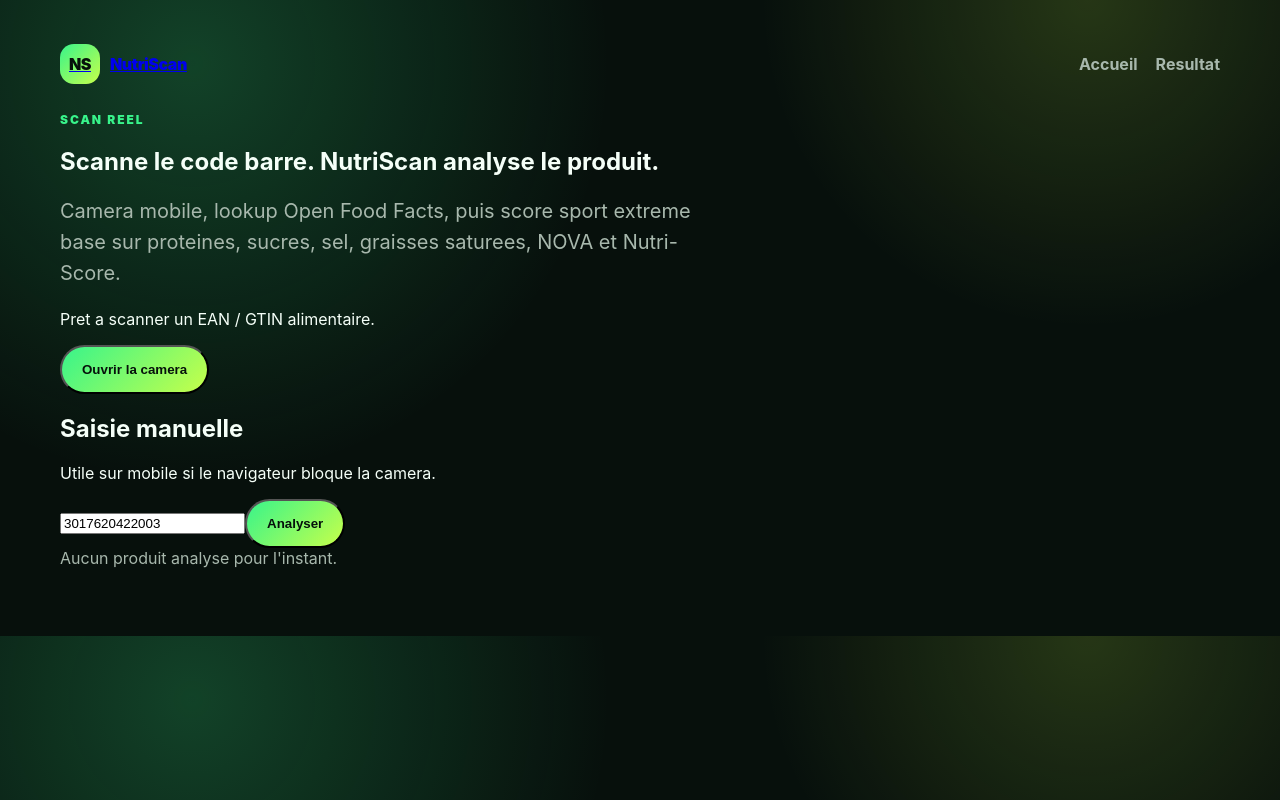
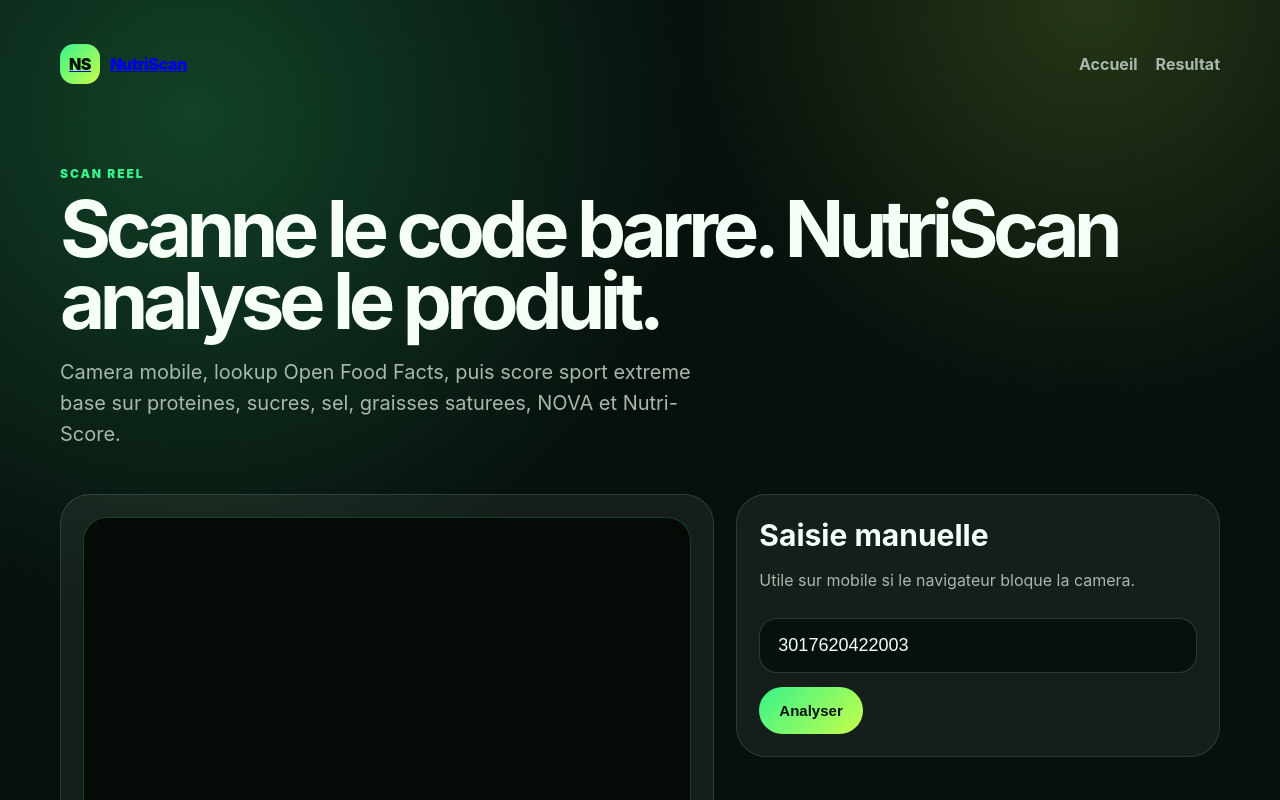
Before and after one commit to pharmaexport/NutriScan, a Next.js app: page /scan in a window 1280 px wide. Shown: the top 800 px of the page. Built offline with nearby package versions, Linux system fonts and the light colour scheme.

Commit message:
Apply scanner page styles

```diff
--- a/app/scan/ScannerClient.tsx
+++ b/app/scan/ScannerClient.tsx
@@ -1,6 +1,7 @@
 "use client";
 
 import { useEffect, useMemo, useRef, useState } from "react";
+import styles from "./scan.module.css";
 
 type Product = {
   name: string;
@@ -126,13 +127,13 @@ export default function ScannerClient() {
   }, []);
 
   return (
-    <main className="pageShell scannerPage">
+    <main className={`pageShell ${styles.scannerPage}`}>
       <nav className="topbar">
         <a className="brand" href="/"><span>NS</span> NutriScan</a>
         <div className="navLinks"><a href="/">Accueil</a><a href="#result">Resultat</a></div>
       </nav>
 
-      <section className="scannerHero">
+      <section className={styles.scannerHero}>
         <div>
           <p className="eyebrow">Scan reel</p>
           <h1>Scanne le code barre. NutriScan analyse le produit.</h1>
@@ -140,36 +141,36 @@ export default function ScannerClient() {
         </div>
       </section>
 
-      <section className="scannerGrid">
-        <div className="scannerPanel">
-          <div id={scannerId} className="reader" />
-          <p className="scanMessage">{message}</p>
-          <div className="scanActions">
-            {!scanning ? <button className="primary button" onClick={startScanner}>Ouvrir la camera</button> : <button className="secondary button" onClick={stopScanner}>Stop camera</button>}
+      <section className={styles.scannerGrid}>
+        <div className={styles.scannerPanel}>
+          <div id={scannerId} className={styles.reader} />
+          <p className={styles.scanMessage}>{message}</p>
+          <div className={styles.scanActions}>
+            {!scanning ? <button className={`primary ${styles.button}`} onClick={startScanner}>Ouvrir la camera</button> : <button className={`secondary ${styles.button}`} onClick={stopScanner}>Stop camera</button>}
           </div>
         </div>
 
-        <div className="manualPanel">
+        <div className={styles.manualPanel}>
           <h2>Saisie manuelle</h2>
           <p>Utile sur mobile si le navigateur bloque la camera.</p>
           <input value={manualCode} onChange={(event) => setManualCode(event.target.value)} inputMode="numeric" placeholder="EAN / UPC / GTIN" />
-          <button className="primary button" onClick={() => lookup(manualCode)} disabled={loading}>{loading ? "Recherche..." : "Analyser"}</button>
+          <button className={`primary ${styles.button}`} onClick={() => lookup(manualCode)} disabled={loading}>{loading ? "Recherche..." : "Analyser"}</button>
         </div>
       </section>
 
-      <section className="resultPanel" id="result">
+      <section className={styles.resultPanel} id="result">
         {!result && <p className="muted">Aucun produit analyse pour l'instant.</p>}
-        {result && !result.found && <div className="stateBox"><h2>Produit non trouve</h2><p>Code {result.code}. On pourra ajouter un formulaire contribution Open Food Facts ensuite.</p></div>}
+        {result && !result.found && <div className={styles.stateBox}><h2>Produit non trouve</h2><p>Code {result.code}. On pourra ajouter un formulaire contribution Open Food Facts ensuite.</p></div>}
         {result?.found && result.product && (
-          <article className="scanResult">
+          <article className={styles.scanResult}>
             <div>
               <p className="eyebrow">Produit detecte</p>
               <h2>{result.product.name}</h2>
               <p className="muted">{result.product.brand}</p>
-              <div className="resultTags"><span>Nutri-Score {result.product.nutriscore || "?"}</span><span>NOVA {result.product.nova || "?"}</span></div>
+              <div className={styles.resultTags}><span>Nutri-Score {result.product.nutriscore || "?"}</span><span>NOVA {result.product.nova || "?"}</span></div>
             </div>
-            <div className="scoreRing compact"><strong>{score}</strong><span>Sport</span></div>
-            <div className="nutrientList">
+            <div className={`scoreRing ${styles.compact}`}><strong>{score}</strong><span>Sport</span></div>
+            <div className={styles.nutrientList}>
               <p>Energie: {result.product.energyKcal ?? "?"} kcal / 100 g</p>
               <p>Proteines: {result.product.proteins ?? "?"} g</p>
               <p>Sucres: {result.product.sugars ?? "?"} g</p>
```
